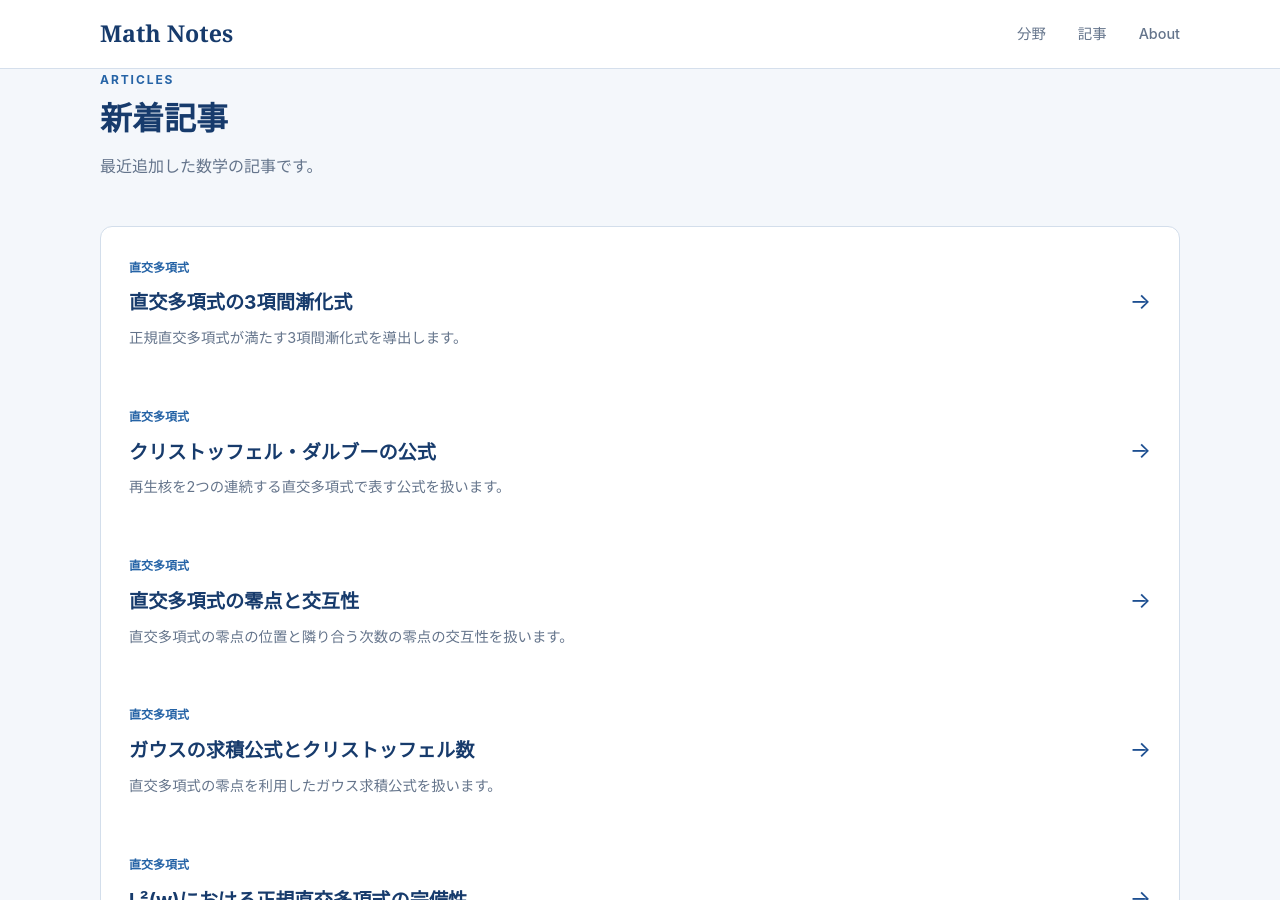
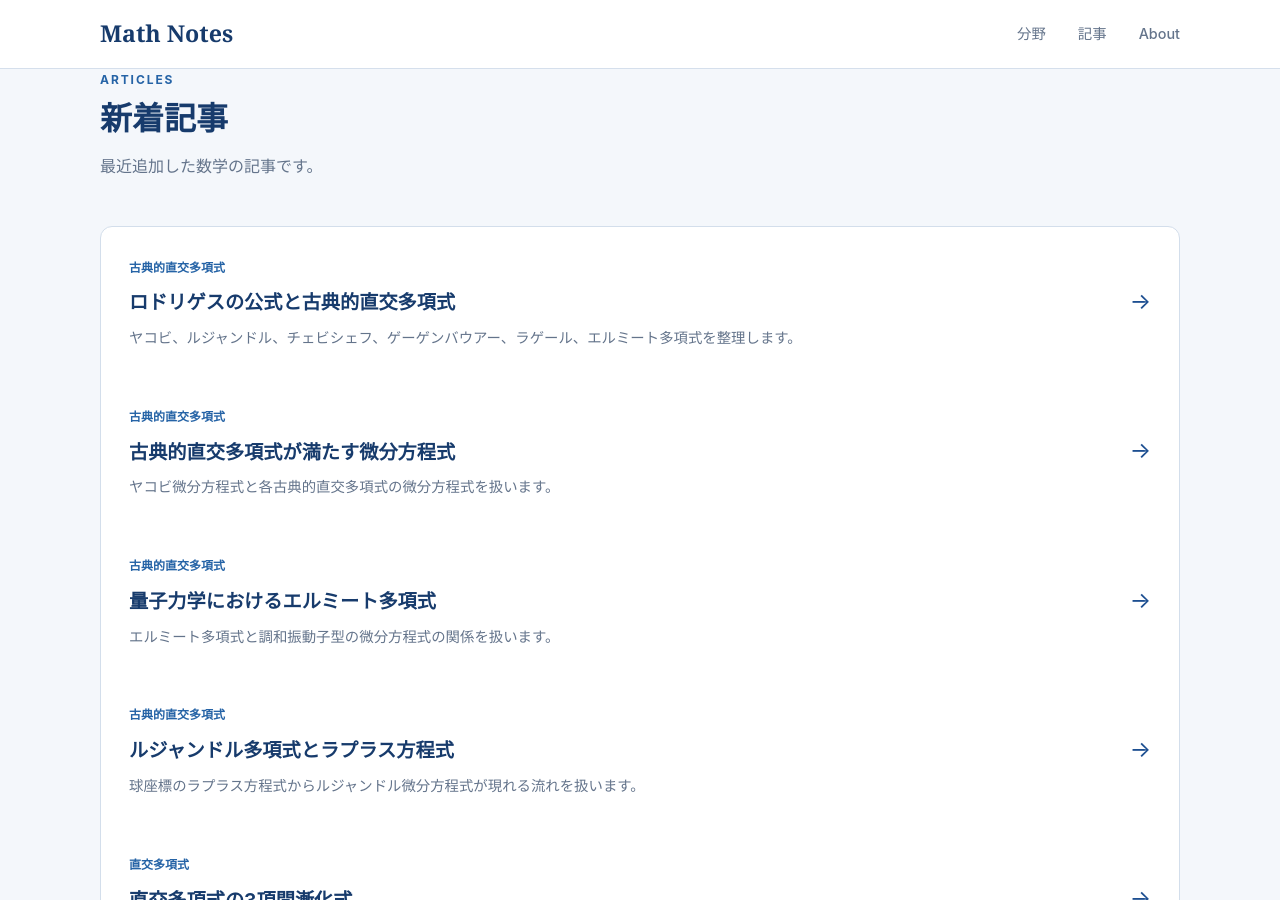
Before and after one commit to koukano/koukano.github.io, a Jekyll site: the page index.html, which Jekyll copies as it is, in a window 1280 px wide and 900 px high, scrolled down 1918 px. Built offline with Jekyll 4.4.1, drawn with Linux system fonts in a browser that asks for light colours.

Commit message:
Show classical orthogonal polynomial articles on home page

```diff
--- a/index.html
+++ b/index.html
@@ -200,6 +200,51 @@
 
       <div class="article-list">
 
+        <a href="/articles/classical-orthogonal-polynomials-rodrigues.html" class="article-link">
+          <div class="article-item">
+            <div>
+              <span class="article-category">古典的直交多項式</span>
+              <h3>ロドリゲスの公式と古典的直交多項式</h3>
+              <p>ヤコビ、ルジャンドル、チェビシェフ、ゲーゲンバウアー、ラゲール、エルミート多項式を整理します。</p>
+            </div>
+            <span class="article-arrow">→</span>
+          </div>
+        </a>
+
+        <a href="/articles/classical-orthogonal-polynomials-differential-equations.html" class="article-link">
+          <div class="article-item">
+            <div>
+              <span class="article-category">古典的直交多項式</span>
+              <h3>古典的直交多項式が満たす微分方程式</h3>
+              <p>ヤコビ微分方程式と各古典的直交多項式の微分方程式を扱います。</p>
+            </div>
+            <span class="article-arrow">→</span>
+          </div>
+        </a>
+
+        <a href="/articles/hermite-polynomials-quantum-mechanics.html" class="article-link">
+          <div class="article-item">
+            <div>
+              <span class="article-category">古典的直交多項式</span>
+              <h3>量子力学におけるエルミート多項式</h3>
+              <p>エルミート多項式と調和振動子型の微分方程式の関係を扱います。</p>
+            </div>
+            <span class="article-arrow">→</span>
+          </div>
+        </a>
+
+        <a href="/articles/legendre-polynomials-laplace-equation.html" class="article-link">
+          <div class="article-item">
+            <div>
+              <span class="article-category">古典的直交多項式</span>
+              <h3>ルジャンドル多項式とラプラス方程式</h3>
+              <p>球座標のラプラス方程式からルジャンドル微分方程式が現れる流れを扱います。</p>
+            </div>
+            <span class="article-arrow">→</span>
+          </div>
+        </a>
+
+
         <a href="/articles/three-term-recurrence.html" class="article-link">
           <div class="article-item">
             <div>
```
